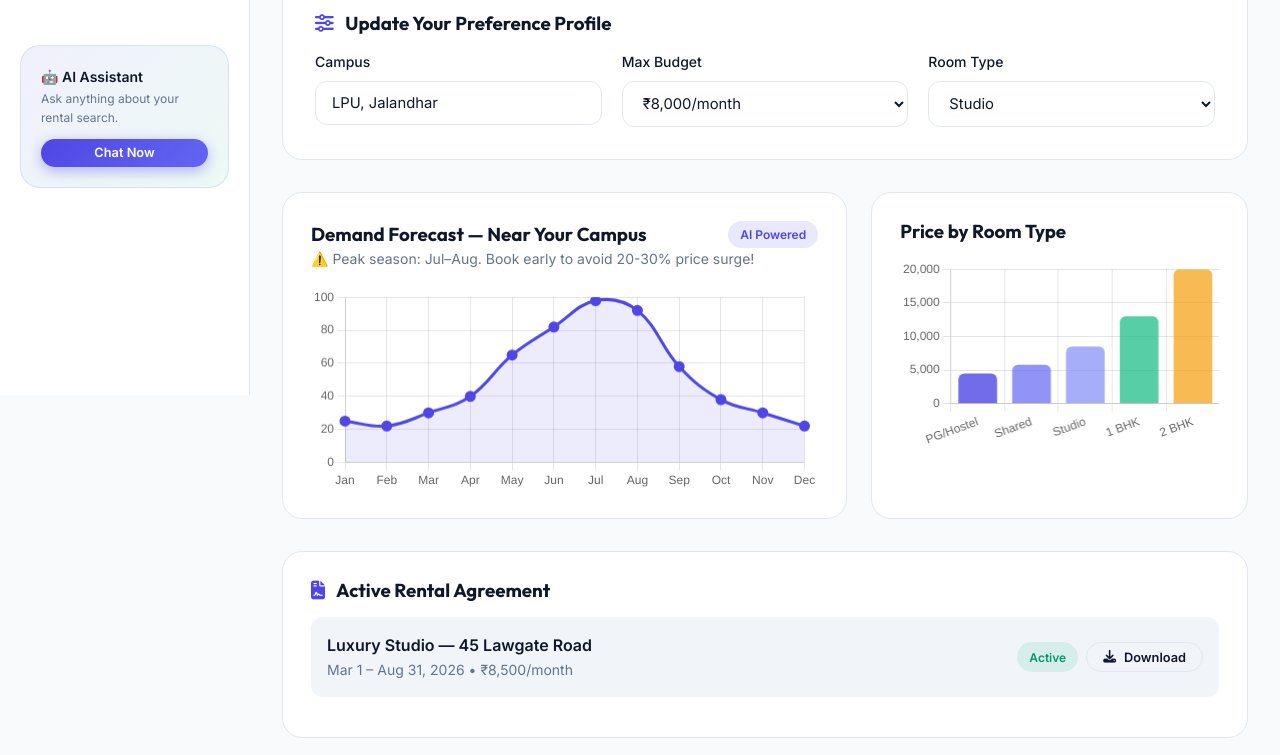
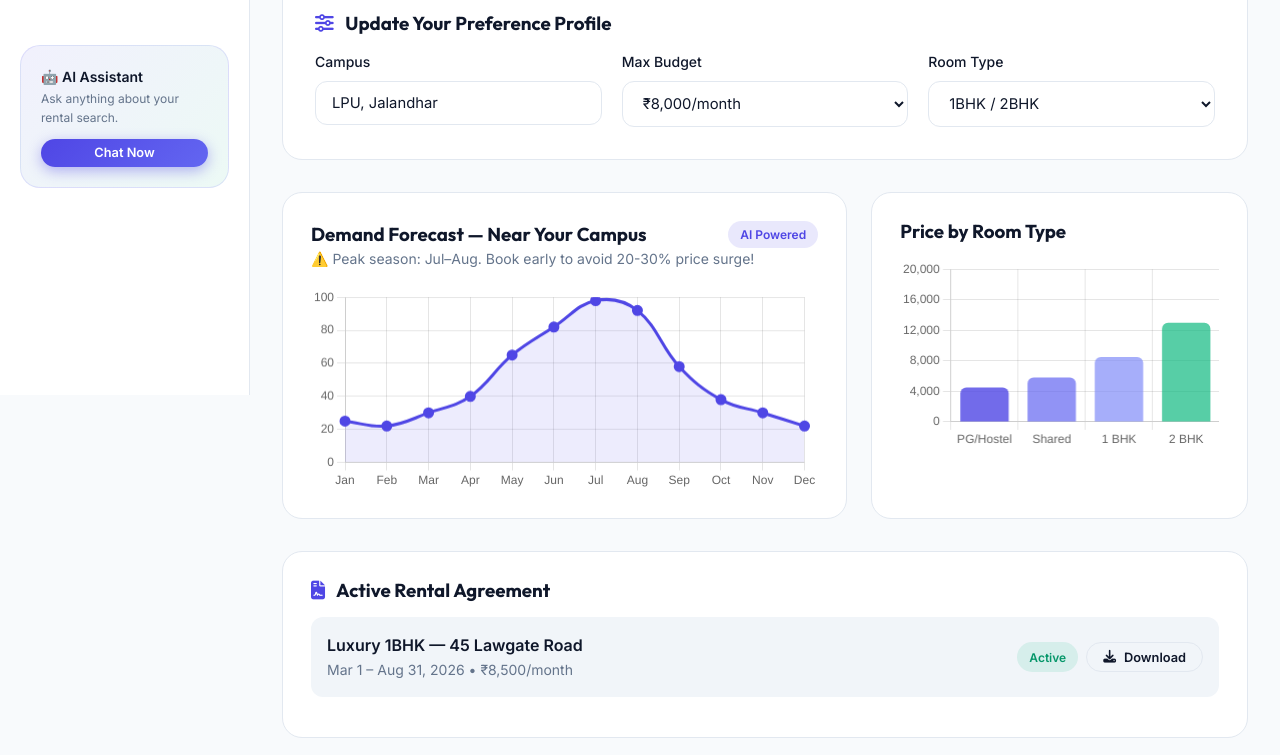
Before and after one commit to om051105/CampusNest, a plain HTML site: page dashboard.html in a window 1280 px wide. Shown: the part 405-1160 px from the top of the page. Drawn offline with nearby package versions, Linux system fonts and the light colour scheme.

Commit message:
fix: removed all references to Studio room type

```diff
--- a/app.js
+++ b/app.js
@@ -2,14 +2,14 @@
 
 // ---- Data ----
 window.PROPERTIES = [
-    { id: 1, title: 'Luxury Studio - Lawgate North', price: 8500, distance: 0.5, distLabel: '0.5 km', type: 'Studio', gender: 'Mixed', match: 98, rating: 4.8, reviews: 43, locality: 'Lawgate - North', lat: 31.2570, lng: 75.7060, img: 'https://images.unsplash.com/photo-1522708323590-d24dbb6b0267?auto=format&fit=crop&w=600&q=80', verified: true, amenities: ['WiFi', 'AC', 'Power Backup', 'Furnished'] },
+    { id: 1, title: 'Luxury 1BHK - Lawgate North', price: 8500, distance: 0.5, distLabel: '0.5 km', type: '1BHK / 2BHK', gender: 'Mixed', match: 98, rating: 4.8, reviews: 43, locality: 'Lawgate - North', lat: 31.2570, lng: 75.7060, img: 'https://images.unsplash.com/photo-1522708323590-d24dbb6b0267?auto=format&fit=crop&w=600&q=80', verified: true, amenities: ['WiFi', 'AC', 'Power Backup', 'Furnished'] },
     { id: 2, title: 'Cozy PG for Girls - Greenvalley', price: 6500, distance: 1.2, distLabel: '1.2 km', type: 'PG', gender: 'Girls', match: 92, rating: 4.6, reviews: 28, locality: 'Greenvalley', lat: 31.2520, lng: 75.7010, img: 'https://images.unsplash.com/photo-1502672260266-1c1e52409802?auto=format&fit=crop&w=600&q=80', verified: true, amenities: ['WiFi', 'Food', 'CCTV', 'Laundry'] },
     { id: 3, title: 'Spacious Shared Room - Lawgate Backgate', price: 5500, distance: 0.2, distLabel: '0.2 km', type: 'Apartment', gender: 'Boys', match: 85, rating: 4.3, reviews: 15, locality: 'Lawgate - Backgate', lat: 31.2580, lng: 75.7040, img: 'https://images.unsplash.com/photo-1502005097973-ef569427e1ea?auto=format&fit=crop&w=600&q=80', verified: false, amenities: ['WiFi', 'Parking'] },
     { id: 4, title: 'Premium Apartment - Lawgate South', price: 12000, distance: 0.8, distLabel: '0.8 km', type: 'Apartment', gender: 'Mixed', match: 88, rating: 4.7, reviews: 61, locality: 'Lawgate - South', lat: 31.2540, lng: 75.7060, img: 'https://images.unsplash.com/photo-1560185127-6ed189bf02f4?auto=format&fit=crop&w=600&q=80', verified: true, amenities: ['WiFi', 'Gym', 'AC', 'Furnished'] },
     { id: 5, title: 'Budget PG Boys - Lawgate West', price: 4500, distance: 0.6, distLabel: '0.6 km', type: 'PG', gender: 'Boys', match: 80, rating: 4.0, reviews: 9, locality: 'Lawgate - West', lat: 31.2550, lng: 75.7020, img: 'https://images.unsplash.com/photo-1598928506311-c55ded91a20c?auto=format&fit=crop&w=600&q=80', verified: false, amenities: ['WiFi', 'Food'] },
-    { id: 6, title: 'Executive Studio - Greenvalley', price: 7500, distance: 1.5, distLabel: '1.5 km', type: 'Studio', gender: 'Mixed', match: 75, rating: 4.9, reviews: 37, locality: 'Greenvalley', lat: 31.2530, lng: 75.7000, img: 'https://images.unsplash.com/photo-1484154218962-a197022b5858?auto=format&fit=crop&w=600&q=80', verified: true, amenities: ['WiFi', 'AC', 'Housekeeping', 'Parking'] },
+    { id: 6, title: 'Executive 1BHK - Greenvalley', price: 7500, distance: 1.5, distLabel: '1.5 km', type: '1BHK / 2BHK', gender: 'Mixed', match: 75, rating: 4.9, reviews: 37, locality: 'Greenvalley', lat: 31.2530, lng: 75.7000, img: 'https://images.unsplash.com/photo-1484154218962-a197022b5858?auto=format&fit=crop&w=600&q=80', verified: true, amenities: ['WiFi', 'AC', 'Housekeeping', 'Parking'] },
     { id: 7, title: 'Girls Hostel - Lawgate North', price: 5500, distance: 0.9, distLabel: '0.9 km', type: 'PG', gender: 'Girls', match: 91, rating: 4.5, reviews: 22, locality: 'Lawgate - North', lat: 31.2565, lng: 75.7070, img: 'https://images.unsplash.com/photo-1555854877-bab0e564b8d5?auto=format&fit=crop&w=600&q=80', verified: true, amenities: ['CCTV', 'Food', 'Laundry', 'WiFi'] },
-    { id: 8, title: 'Trendy Co-Living - Lawgate South', price: 7800, distance: 1.1, distLabel: '1.1 km', type: 'Studio', gender: 'Mixed', match: 83, rating: 4.4, reviews: 55, locality: 'Lawgate - South', lat: 31.2535, lng: 75.7055, img: 'https://images.unsplash.com/photo-1487958449943-2429e8be8625?auto=format&fit=crop&w=600&q=80', verified: true, amenities: ['WiFi', 'Gym', 'Lounge', 'AC'] },
+    { id: 8, title: 'Trendy Co-Living - Lawgate South', price: 7800, distance: 1.1, distLabel: '1.1 km', type: '1BHK / 2BHK', gender: 'Mixed', match: 83, rating: 4.4, reviews: 55, locality: 'Lawgate - South', lat: 31.2535, lng: 75.7055, img: 'https://images.unsplash.com/photo-1487958449943-2429e8be8625?auto=format&fit=crop&w=600&q=80', verified: true, amenities: ['WiFi', 'Gym', 'Lounge', 'AC'] },
 ];
 
 let wishlist = new Set();
--- a/dashboard.html
+++ b/dashboard.html
@@ -317,7 +317,7 @@
                         </select></div>
                     <div class="form-group" style="margin-bottom:0"><label class="form-label">Room Type</label><select
                             class="form-control">
-                            <option>Studio</option>
+                            <option>1BHK / 2BHK</option>
                             <option>PG</option>
                             <option>1 BHK</option>
                         </select></div>
@@ -347,7 +347,7 @@
                 </h3>
                 <div class="agreement-row">
                     <div>
-                        <div class="font-semibold">Luxury Studio — 45 Lawgate Road</div>
+                        <div class="font-semibold">Luxury 1BHK — 45 Lawgate Road</div>
                         <div class="text-muted text-sm">Mar 1 – Aug 31, 2026 &bull; ₹8,500/month</div>
                     </div>
                     <div class="flex gap-2">
@@ -387,7 +387,7 @@
             new Chart(ctx2, {
                 type: 'bar',
                 data: {
-                    labels: ['PG/Hostel', 'Shared', 'Studio', '1 BHK', '2 BHK'],
+                    labels: ['PG/Hostel', 'Shared', '1 BHK', '2 BHK'],
                     datasets: [{
                         label: 'Avg ₹/month',
                         data: [4500, 5800, 8500, 13000, 20000],
```
Also changed, not shown: index.html (+0 -2 lines), listings.html (+0 -2 lines), owner.html (+1 -1 lines), property.html (+6 -6 lines).
